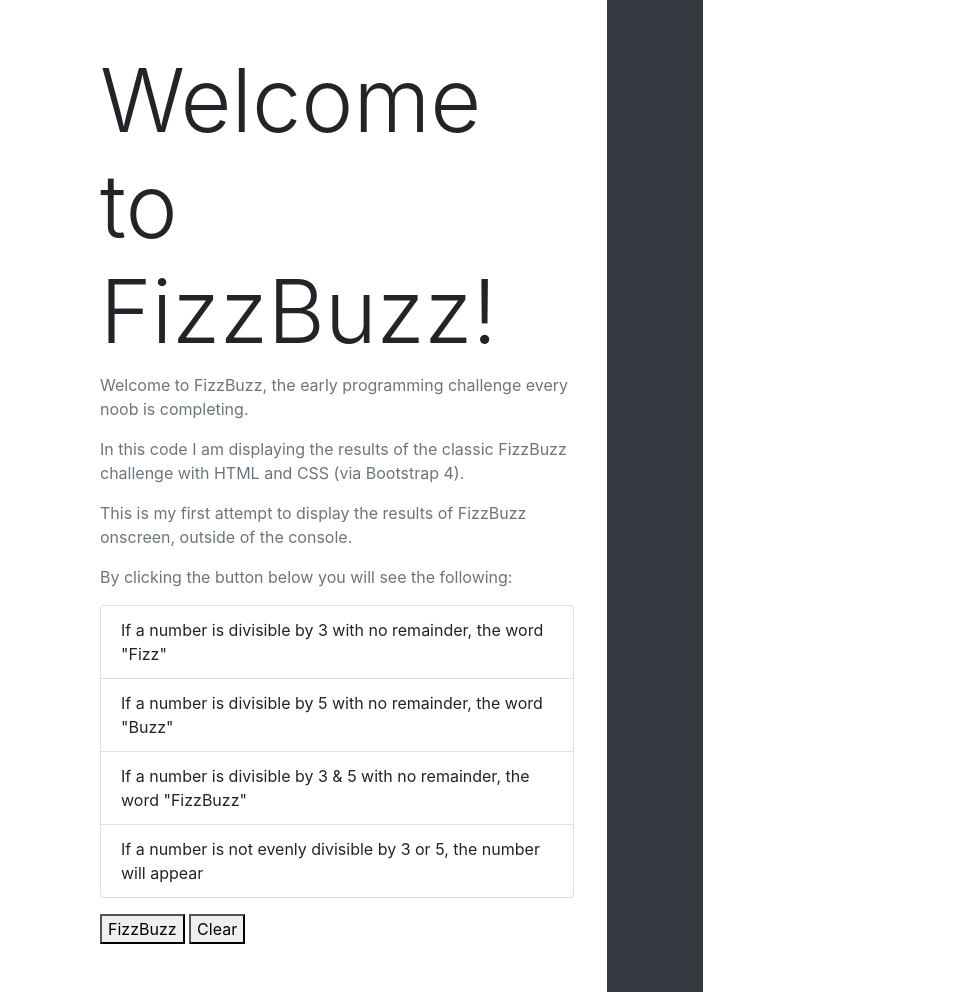
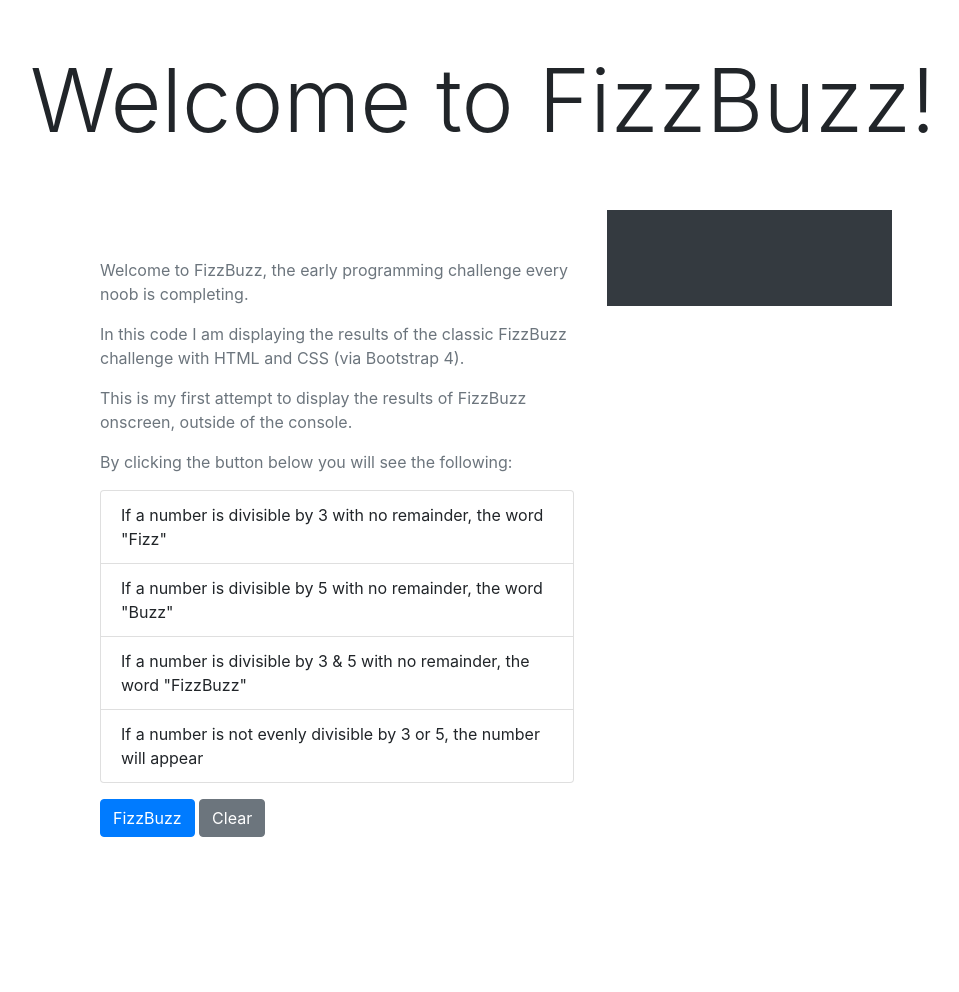
Before and after one commit to JJURIZ/cca02_FizzBuzz, a plain HTML site: page index.html in a window 1280 px wide. Shown: the whole page, without its empty margins (18-977 px from the left). After the commit the page ends 885 px from the top, so only its background shows below. Drawn offline with nearby package versions, Linux system fonts and the light colour scheme.

Commit message:
Minor updates

```diff
--- a/index.html
+++ b/index.html
@@ -8,14 +8,19 @@
     <title>FizzBuzz</title>
     <link rel="stylesheet" href="https://maxcdn.bootstrapcdn.com/bootstrap/4.0.0/css/bootstrap.min.css"
         integrity="sha384-Gn5384xqQ1aoWXA+058RXPxPg6fy4IWvTNh0E263XmFcJlSAwiGgFAW/dAiS6JXm" crossorigin="anonymous">
-        <link rel="stylesheet" href="style.css">
+    <link rel="stylesheet" href="style.css">
 </head>
 
 <body>
+    <div class="page-header">
+        <header>
+            <h1 class="display-2 p-5">Welcome to FizzBuzz!</h1>
+        </header>
+    </div>
     <div class="container">
         <div class="row">
             <div class="col-6 p-5">
-                <h1 class="display-2">Welcome to FizzBuzz!</h1>
+
                 <p class="text-secondary">
                     Welcome to FizzBuzz, the early programming challenge every noob is completing.
                 </p>
@@ -29,22 +34,26 @@
                 </p>
                 <p class="text-secondary">By clicking the button below you will see the following:
                     <ul class="list-group">
-                        <li class="list-group-item">If a number is divisible by 3 with no remainder, the word "Fizz"</li>
-                        <li class="list-group-item">If a number is divisible by 5 with no remainder, the word "Buzz"</li>
-                        <li class="list-group-item">If a number is divisible by 3 & 5 with no remainder, the word "FizzBuzz"</li>
-                        <li class="list-group-item">If a number is not evenly divisible by 3 or 5, the number will appear</li>
+                        <li class="list-group-item">If a number is divisible by 3 with no remainder, the word "Fizz"
+                        </li>
+                        <li class="list-group-item">If a number is divisible by 5 with no remainder, the word "Buzz"
+                        </li>
+                        <li class="list-group-item">If a number is divisible by 3 & 5 with no remainder, the word
+                            "FizzBuzz"</li>
+                        <li class="list-group-item">If a number is not evenly divisible by 3 or 5, the number will
+                            appear</li>
                     </ul>
                 </p>
-                <button id="fizzbuzz_button">FizzBuzz</button>
-                <button id="clear_fizzbuzz">Clear</button>
+                <button class="btn btn-primary" id="fizzbuzz_button">FizzBuzz</button>
+                <button class="btn btn-secondary" id="clear_fizzbuzz">Clear</button>
 
-        </div>
-        <div id="display_results" class="row text-light bg-dark">
-            <div class="col-4 p-5">
+            </div>
+            <div id="display_results" class="row text-light bg-dark w-25 h-50">
+                <div class="col-4 p-5">
+                </div>
             </div>
         </div>
     </div>
-</div>
     <script src="fizzbuzz.js"></script>
     <script src="https://code.jquery.com/jquery-3.2.1.slim.min.js"
         integrity="sha384-KJ3o2DKtIkvYIK3UENzmM7KCkRr/rE9/Qpg6aAZGJwFDMVNA/GpGFF93hXpG5KkN"
```
